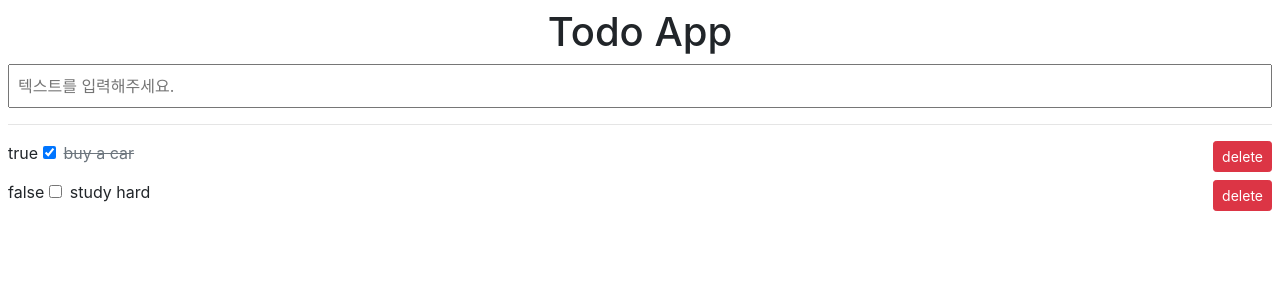
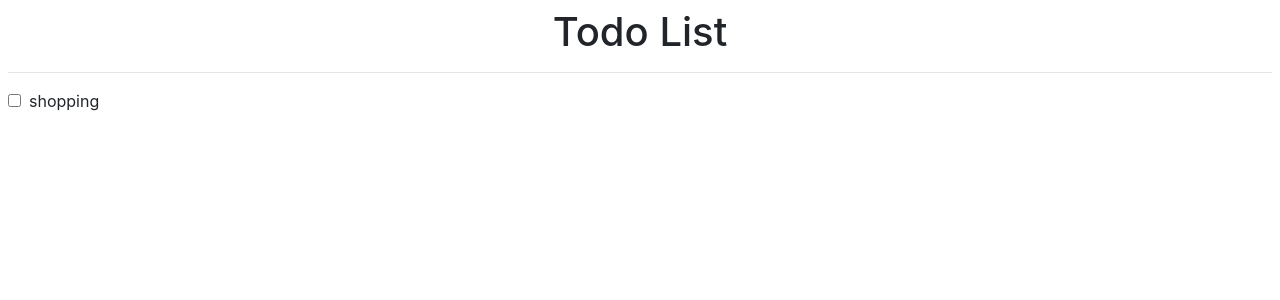
Before and after one commit to kyeongmin21/todo, a Vue app: page / in a window 1280 px wide. Shown: the top 300 px of the page. Built offline with nearby package versions, Linux system fonts and the light colour scheme.

Commit message:
layout 설정

```diff
--- a/src/App.vue
+++ b/src/App.vue
@@ -1,50 +1,23 @@
 <template>
   <div id="app" class="p-2">
-    <h1 class="text-center">Todo App</h1>
-    <input type="text" placeholder="텍스트를 입력해주세요."
-           class="p-2 w-100"
-          @keyup.enter="addTodo"
-          v-model="clearText">
+    <h1 class="text-center">Todo List</h1>
     <hr>
-
-    <Todo v-for="todo in todos" :key="todo.id"
-          :todoList="todo"
-          @toggle-checkbox="toggleCheckbox"
-          @click-delete="clickDelete"></Todo>
+    <input type="checkbox">
+    <span class="ml-2">shopping</span>
   </div>
 </template>
 
 <script>
-import Todo from '@/components/Todo'
+
 export default {
-  components: {Todo},
+  components: {},
   data() {
     return {
-      clearText: '',
-      todos: [
-        { id: 1, checked: true, text: 'buy a car'},
-        { id: 2, checked: false, text: 'study hard'}
-      ]
+
     }
   },
   methods: {
-    addTodo(event) {
-      this.todos.push({
-        id: Math.random(),
-        checked: false,
-        text: event.target.value
-      })
-      this.clearText = ''
-    },
-    toggleCheckbox({id, checked}) {
-      const index = this.todos.findIndex(todo => {
-        return todo.id === id
-      })
-      this.todos[index].checked = checked
-    },
-    clickDelete(id) {
-     this.todos = this.todos.filter(todo => todo.id !== id)
-    }
+
   }
 }
 </script>
--- a/src/components/Todo.vue
+++ b/src/components/Todo.vue
@@ -1,39 +1,14 @@
 <template>
-  <div class="d-flex mb-2">
-    <div>
-      {{ todoList.checked }}
-      <input type="checkbox" :checked="todoList.checked" @change="toggleCheckbox">
-    </div>
+  <div>
 
-    <span class="ml-2 flex-grow-1"
-          :class="todoList.checked ? 'text-muted' : '' "
-          :style="todoList.checked ? 'text-decoration: line-through' : ''">
-          {{ todoList.text}}
-    </span>
-    <button class="btn btn-danger btn-sm" @click="clickDelete">delete</button>
   </div>
 </template>
 
 <script>
 export default {
   name: "Todo",
-  props: {
-    todoList: {
-      type: Object,
-      required: true
-    }
-  },
   methods: {
-    toggleCheckbox(event) {
-      this.$emit('toggle-checkbox', {
-        id: this.todoList.id,
-        checked: event.target.checked
-      })
-    },
-    clickDelete() {
-      this.$emit('click-delete', this.todoList.id)
-    }
-  },
 
+  }
 }
 </script>
```
